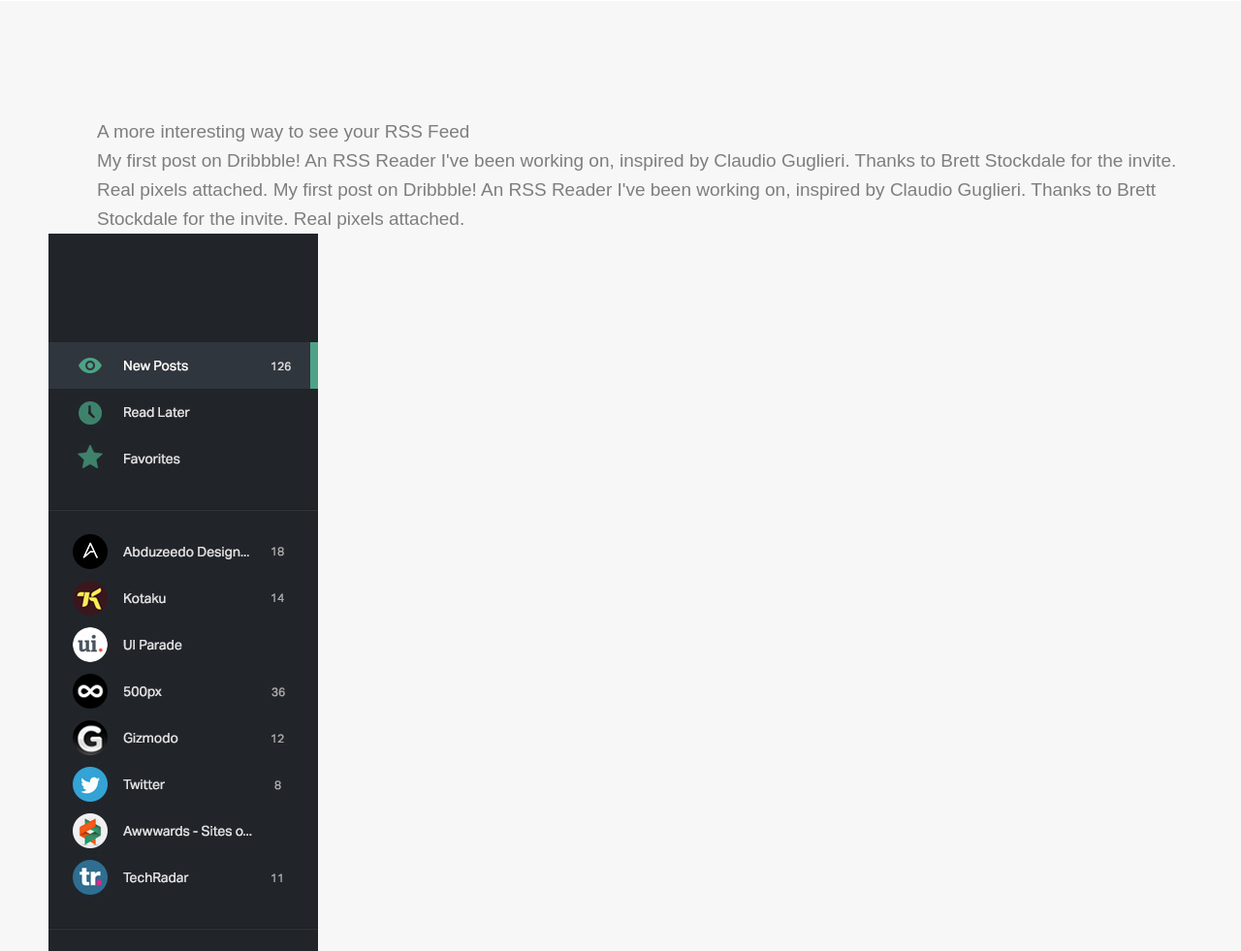
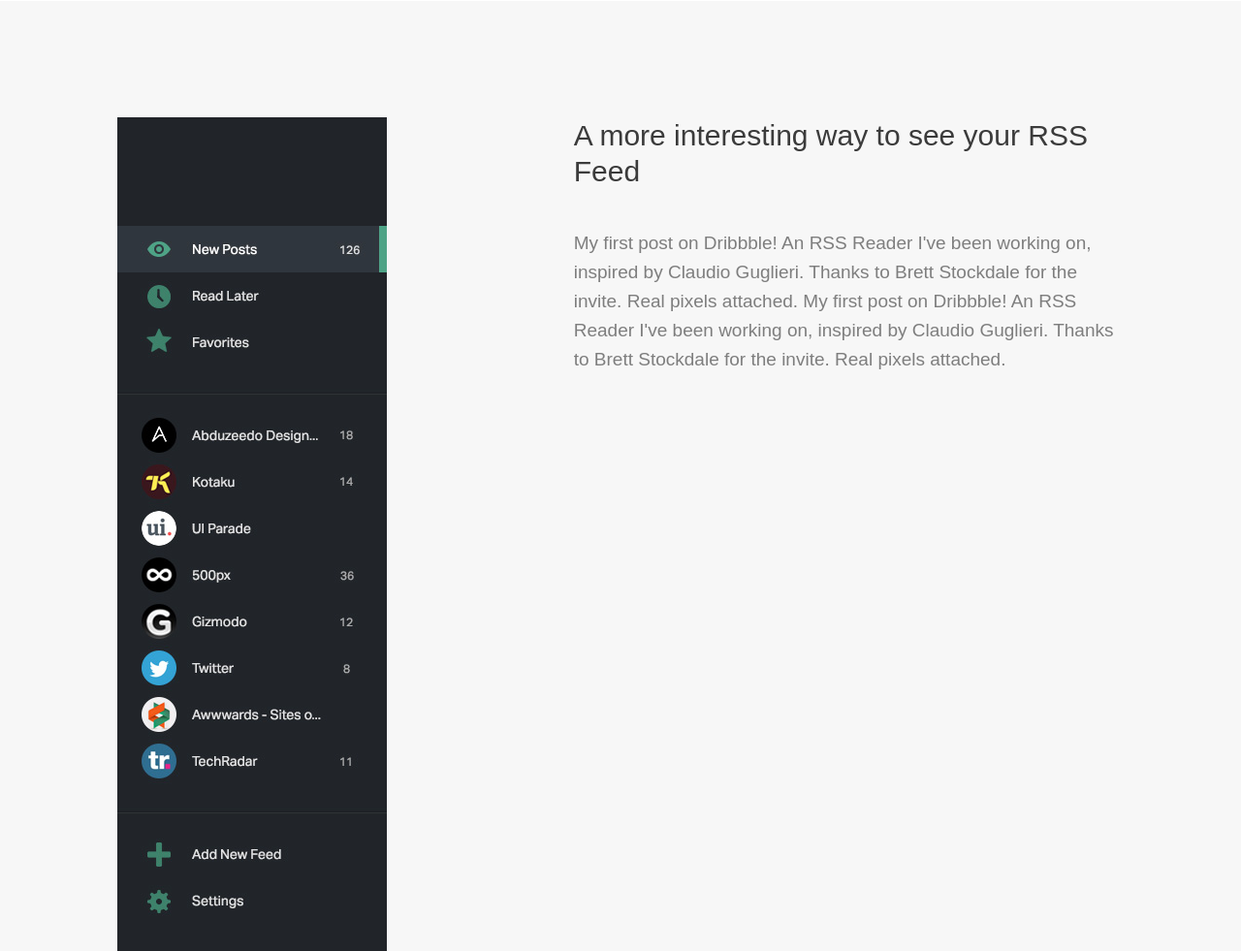
Before and after one commit to kenpachtea/Portfolio, a plain HTML site: page index.html in a window 1280 px wide. Shown: the part 2300-3281 px from the top of the page at 97% size. Drawn offline with nearby package versions, Linux system fonts and the light colour scheme.

Commit message:
changed panel--right to panel--align

```diff
--- a/index.html
+++ b/index.html
@@ -84,14 +84,14 @@
         <div class="panel panel-dark">
            <div class="row">
 
-              <img class="panel--right__image"
+              <img class="panel--align__image"
               src="img/project/rss-reader/screenshot-nav.jpg"/>
 
               <div class="panel-textgroup">
-               <h3 class="panel--right__heading">
+               <h3 class="panel--align__heading">
                 A more interesting way to see your RSS Feed
                 </h3>
-               <p class="panel--right__description">My first post on Dribbble! An  RSS Reader I've been working on, inspired by Claudio Guglieri. Thanks to Brett Stockdale for the invite. Real pixels attached. My first post on Dribbble! An RSS Reader I've been working on, inspired by Claudio Guglieri. Thanks to Brett Stockdale for the invite. Real pixels attached.
+               <p class="panel--align__description">My first post on Dribbble! An  RSS Reader I've been working on, inspired by Claudio Guglieri. Thanks to Brett Stockdale for the invite. Real pixels attached. My first post on Dribbble! An RSS Reader I've been working on, inspired by Claudio Guglieri. Thanks to Brett Stockdale for the invite. Real pixels attached.
                </p>
                </div>
             </div>
```
